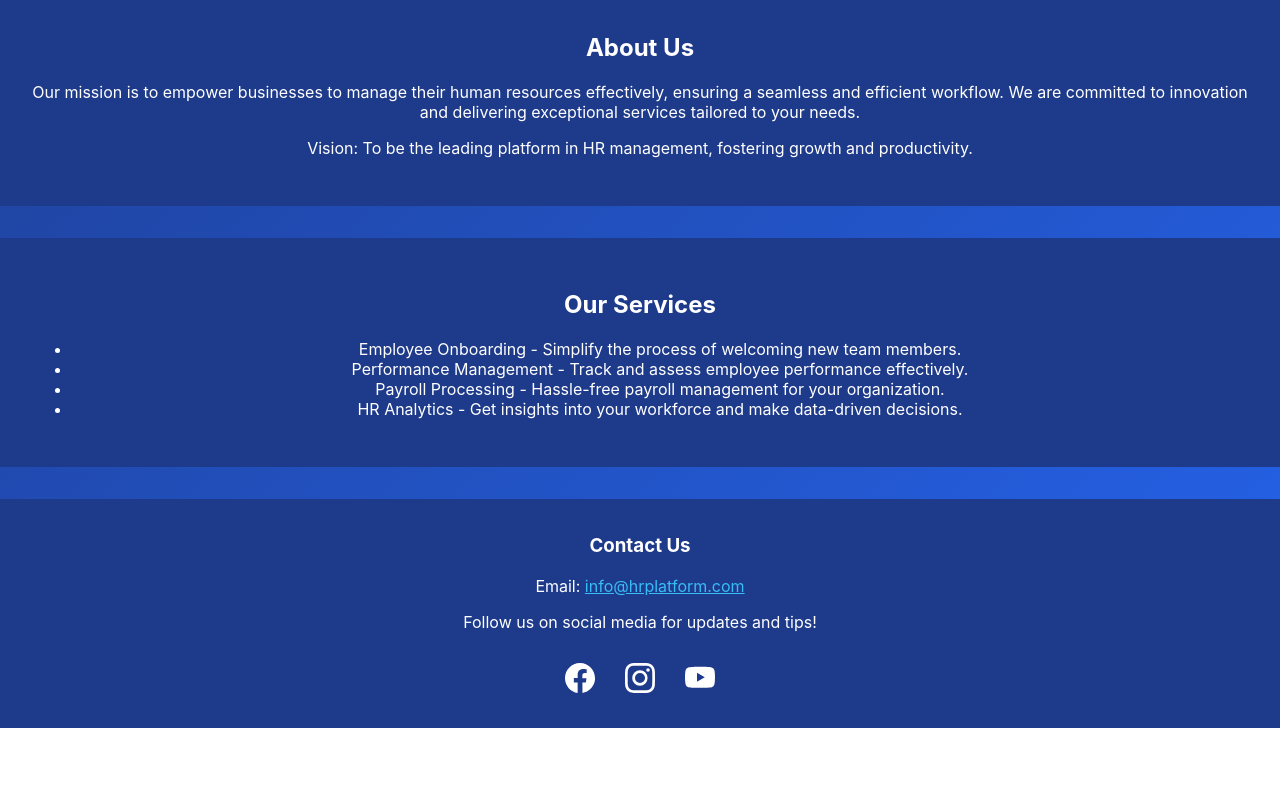
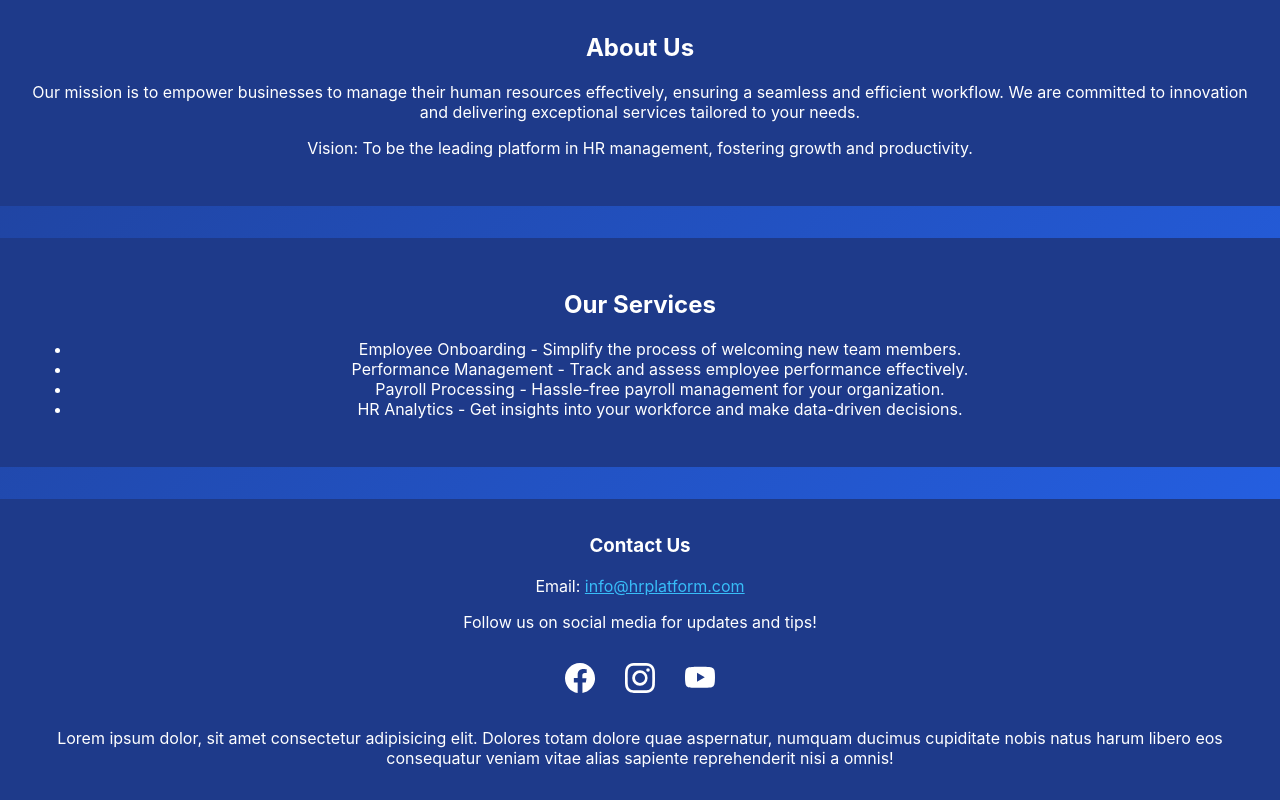
Before and after one commit to Timsmart123/react-landing-page, a React (Create React App) app: page / in a window 1280 px wide. Shown: the part 469-1269 px from the top of the page. Before the commit the page ends 1197 px from the top, so only its background shows below. Built offline with nearby package versions, Linux system fonts and the light colour scheme.

Commit message:
first commit

```diff
--- a/src/Footer.js
+++ b/src/Footer.js
@@ -16,6 +16,7 @@ const Footer = () => {
         <svg xmlns="http://www.w3.org/2000/svg" width="30" height="30" fill="currentColor" class="bi bi-youtube icon" viewBox="0 0 16 16">
             <path d="M8.051 1.999h.089c.822.003 4.987.033 6.11.335a2.01 2.01 0 0 1 1.415 1.42c.101.38.172.883.22 1.402l.01.104.022.26.008.104c.065.914.073 1.77.074 1.957v.075c-.001.194-.01 1.108-.082 2.06l-.008.105-.009.104c-.05.572-.124 1.14-.235 1.558a2.01 2.01 0 0 1-1.415 1.42c-1.16.312-5.569.334-6.18.335h-.142c-.309 0-1.587-.006-2.927-.052l-.17-.006-.087-.004-.171-.007-.171-.007c-1.11-.049-2.167-.128-2.654-.26a2.01 2.01 0 0 1-1.415-1.419c-.111-.417-.185-.986-.235-1.558L.09 9.82l-.008-.104A31 31 0 0 1 0 7.68v-.123c.002-.215.01-.958.064-1.778l.007-.103.003-.052.008-.104.022-.26.01-.104c.048-.519.119-1.023.22-1.402a2.01 2.01 0 0 1 1.415-1.42c.487-.13 1.544-.21 2.654-.26l.17-.007.172-.006.086-.003.171-.007A100 100 0 0 1 7.858 2zM6.4 5.209v4.818l4.157-2.408z"/>
         </svg>
+        <p>Lorem ipsum dolor, sit amet consectetur adipisicing elit. Dolores totam dolore quae aspernatur, numquam ducimus cupiditate nobis natus harum libero eos consequatur veniam vitae alias sapiente reprehenderit nisi a omnis!</p>
     </footer>
   );
 };
```
